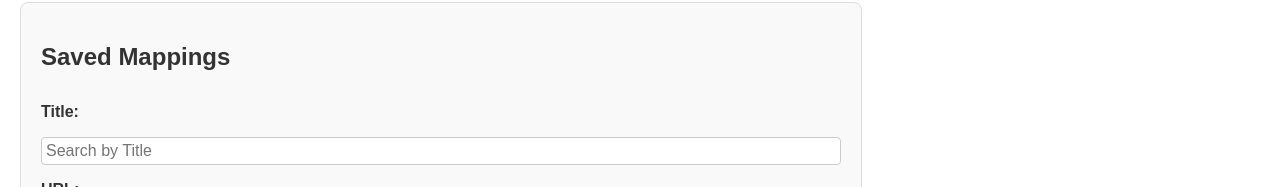
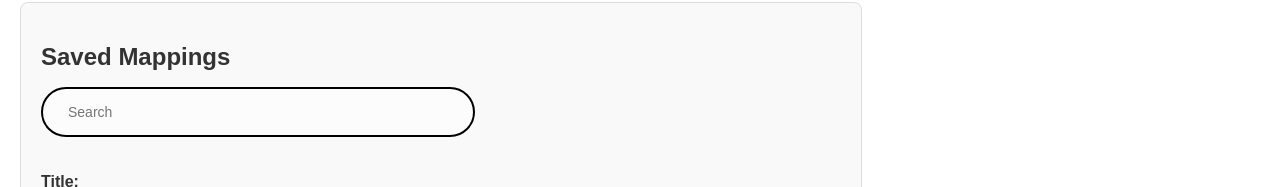
Before and after one commit to Jaller123/AMS, a React (Vite) app in the folder ams/: page / in a window 1280 px wide. Shown: the part 128-315 px from the top of the page. Built offline with nearby package versions, Linux system fonts and the light colour scheme; no server answers.

Commit message:
lagt till sökfunktionen

```diff
--- a/ams/src/components/MappingPage/MappingPage.jsx
+++ b/ams/src/components/MappingPage/MappingPage.jsx
@@ -21,6 +21,7 @@ const MappingsPage = ({
     method: "",
   }); // För sökning
   const [filteredMappings, setFilteredMappings] = useState(mappings);
+  const [search, setSearch] = useState("");
 
   useEffect(() => {
     // Uppdatera val av responses när mappings ändras
@@ -51,6 +52,22 @@ const MappingsPage = ({
       );
     });
 
+    // Filter by search input
+    filtered = filtered.filter((mapping) => {
+      const searchLower = search.toLowerCase();
+      const requestBody = JSON.stringify(mapping.request.body || {}).toLowerCase();
+      const requestHeaders = JSON.stringify(mapping.request.headers || {}).toLowerCase();
+
+      return (
+        mapping.request.title?.toLowerCase().includes(searchLower) ||
+        mapping.request.url?.toLowerCase().includes(searchLower) ||
+        requestBody.includes(searchLower) ||
+        requestHeaders.includes(searchLower) ||
+        mapping.request.method?.toLowerCase().includes(searchLower)
+      );
+    });
+
+    // Apply sorting
     if (sortCriterion) {
       filtered = filtered.sort((a, b) => {
         const fieldA = (a.request?.[sortCriterion] || "").toLowerCase();
@@ -60,11 +77,24 @@ const MappingsPage = ({
     }
 
     setFilteredMappings(filtered);
-  }, [mappings, searchFilters, sortCriterion]);
+  }, [mappings, search, searchFilters, sortCriterion]);
 
   return (
     <section className={styles.section}>
       <h2>Saved Mappings</h2>
+
+      <div className={styles["searchable-mappings"]}>
+        <form onSubmit={(e) => e.preventDefault()} className={styles["search-form"]}>
+          <input
+            type="text"
+            placeholder="Search "
+            value={search}
+            onChange={(e) => setSearch(e.target.value)}
+            data-testid="search-input"
+            className={styles.searchInput}
+          />
+        </form>
+      </div>
 
       {/* Sorterings- och sökkomponent */}
       <SortControls
```
